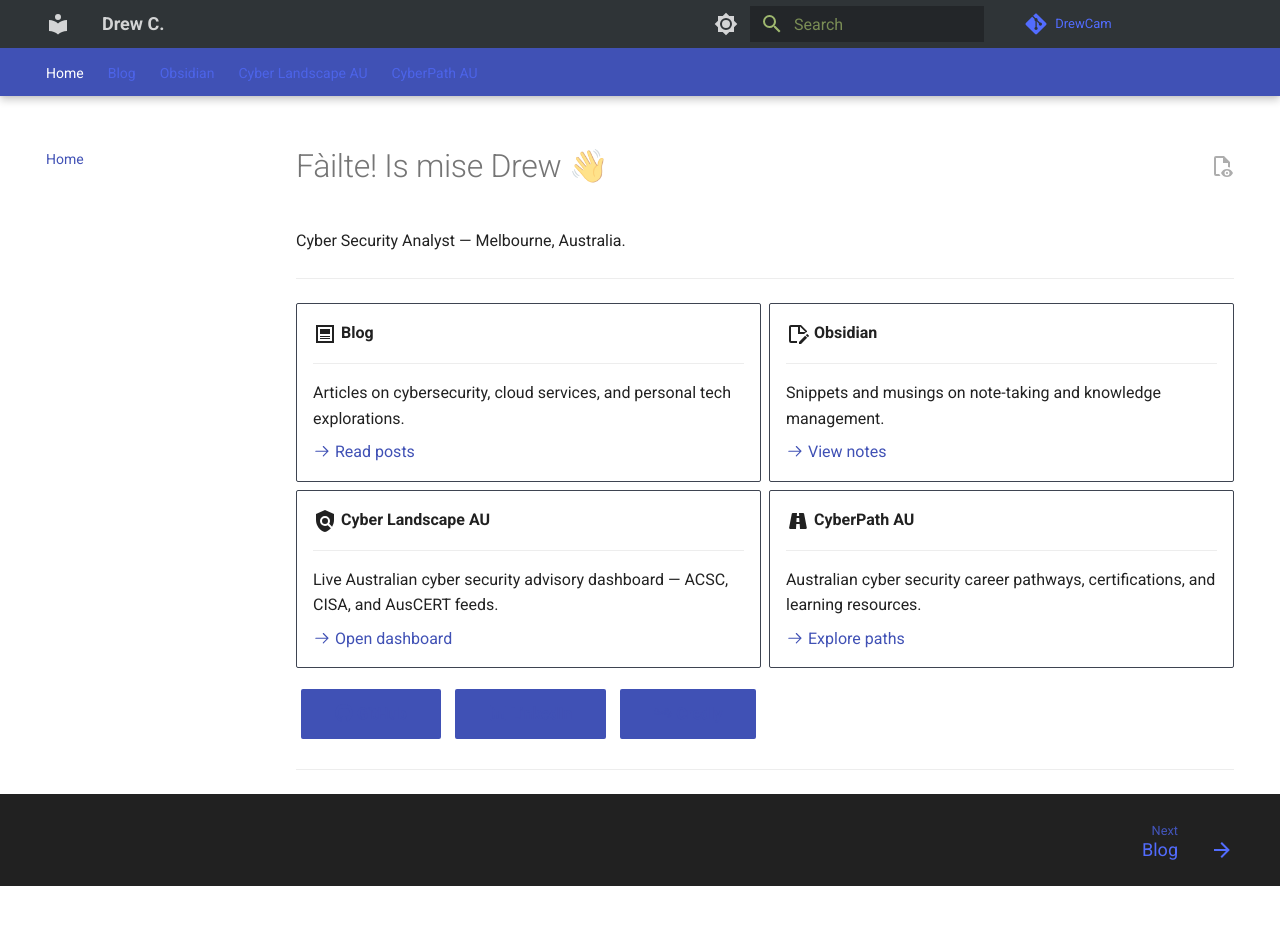
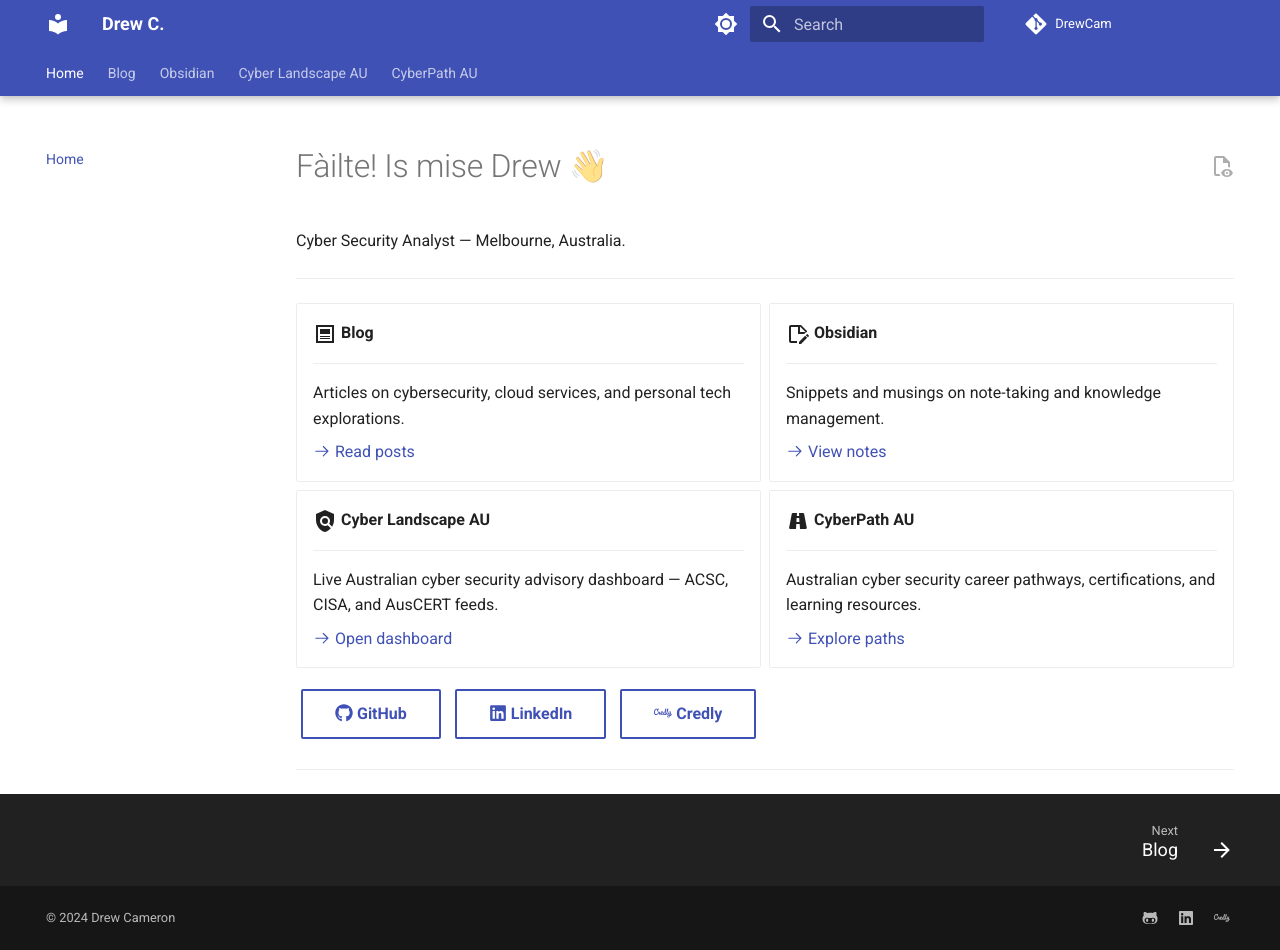
Before and after one commit to DrewCam/drewcam.github.io, an MkDocs documentation site: the page built from docs/index.md, in a window 1280 px wide and 950 px high. Built offline with MkDocs 1.6.1 and Material for MkDocs 9.7.7, drawn with Linux system fonts in a browser that asks for light colours; comment, search, counter and statistics services are not loaded.

Commit message:
Remove custom color overrides, restore default Material purple theme
Strip all green/olive color variables and hardcoded backgrounds from extra.css.
Keeps only portal card hover styling and button spacing.

Co-Authored-By: Claude Opus 4.6 <noreply@anthropic.com>

```diff
--- a/docs/stylesheets/extra.css
+++ b/docs/stylesheets/extra.css
@@ -1,123 +1,10 @@
-:root {
-  /* Primary Accent Color (Green) */
-  --md-primary-fg-color: #9fb86f; /* Green accent color */
-  --md-primary-fg-color--light: #dcff99;
-  --md-primary-fg-color--dark: #57653d;
-}
-
-[data-md-color-scheme="slate"] {
-  /* Dark Mode Colors */
-  --md-default-bg-color: #2f3437; /* Soft dark background */
-  --md-default-fg-color: #d3d4d5; /* Light gray for primary text */
-  --md-accent-fg-color: #9fb86f; /* Soft green accent color */
-  --md-accent-fg-color--hover: #7a8d55; /* Darker green for hover effects */
-  --md-sidebar-bg-color: #232629; /* Darker sidebar background */
-  --md-border-color: #3e4451; /* Border color for elements like cards */
-}
-
-[data-md-color-scheme="light"] {
-  /* Light Mode Colors (for toggle) */
-  --md-default-bg-color: #fdf6e3; /* Soft beige background */
-  --md-default-fg-color: #4d4a3f; /* Darker warm gray for text */
-  --md-accent-fg-color: #6b8e23; /* Olive green for links and accents */
-  --md-accent-fg-color--hover: #556b2f; /* Darker olive green for hover */
-  --md-border-color: #e0d9b6; /* Light beige for borders */
-}
-
-/* General Background and Text Colors */
-body, .md-typeset {
-  background-color: var(--md-default-bg-color);
-  color: var(--md-default-fg-color);
-}
-
-/* Sidebar Styling */
-.md-sidebar {
-  background-color: var(--md-sidebar-bg-color);
-  color: var(--md-default-fg-color);
-}
-
-/* Headings */
-h1, h2, h3, h4, h5, h6 {
-  color: var(--md-default-fg-color);
-  font-weight: bold;
-}
-
-/* Link styling */
-a {
-  color: var(--md-accent-fg-color);
-  text-decoration: none;
-}
-a:hover {
-  color: var(--md-accent-fg-color--hover);
-}
-
-/* Button styling */
-button, .md-button {
-  background-color: var(--md-primary-fg-color);
-  color: white;
-  border-radius: 4px;
-}
-button:hover, .md-button:hover {
-  background-color: var(--md-primary-fg-color--dark);
-}
-
-/* Code blocks */
-.md-typeset code, .md-typeset pre {
-  background-color: #2b2f31; /* Dark background for code blocks */
-  color: #dcdcdc; /* Light text for code */
-  font-family: 'Fira Code', monospace;
-  padding: 0.2em 0.4em;
-  border-radius: 4px;
-}
-
-/* Card styling */
-.md-card {
-  background-color: #2f3437; /* Soft dark gray for cards */
-  color: var(--md-default-fg-color);
-  border: 1px solid var(--md-border-color);
-  box-shadow: 0px 2px 4px rgba(0, 0, 0, 0.3);
-}
-
-/* Header background and text color */
-.md-header {
-  background-color: #2f3437; /* Dark background for header */
-  color: #d3d4d5; /* Light gray for header text */
-}
-
-.md-header .md-nav__link,
-.md-header .md-nav__title,
-.md-header .md-header__title {
-  color: #d3d4d5; /* Header link color to match text */
-}
-
-.md-header .md-nav__link:hover,
-.md-header .md-nav__title:hover,
-.md-header .md-header__title:hover {
-  color: #9fb86f; /* Green accent color on hover */
-}
-
-/* Search box styling */
-.md-header .md-search__input {
-  background-color: #232629; /* Darker background for search box */
-  color: #d3d4d5; /* Light text in the search box */
-}
-
-.md-header .md-search__input::placeholder {
-  color: #7a8d55; /* Subtle green for placeholder text */
-}
-
-.md-header .md-search__icon {
-  color: #9fb86f; /* Green accent for search icon */
-}
-
 /* Portal grid cards */
 .md-typeset .grid.cards > ul > li {
-  border: 1px solid var(--md-border-color, #3e4451);
   transition: border-color 0.2s, box-shadow 0.2s;
 }
 .md-typeset .grid.cards > ul > li:hover {
-  border-color: var(--md-accent-fg-color, #9fb86f);
-  box-shadow: 0 4px 12px rgba(0, 0, 0, 0.2);
+  border-color: var(--md-accent-fg-color);
+  box-shadow: 0 4px 12px rgba(0, 0, 0, 0.15);
 }
 
 /* Social buttons row */
```
